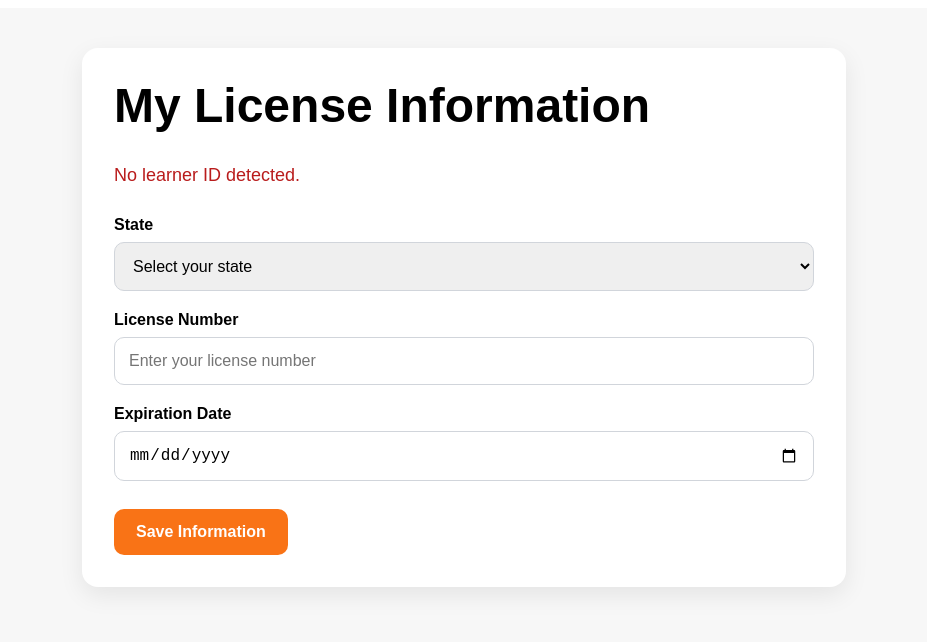
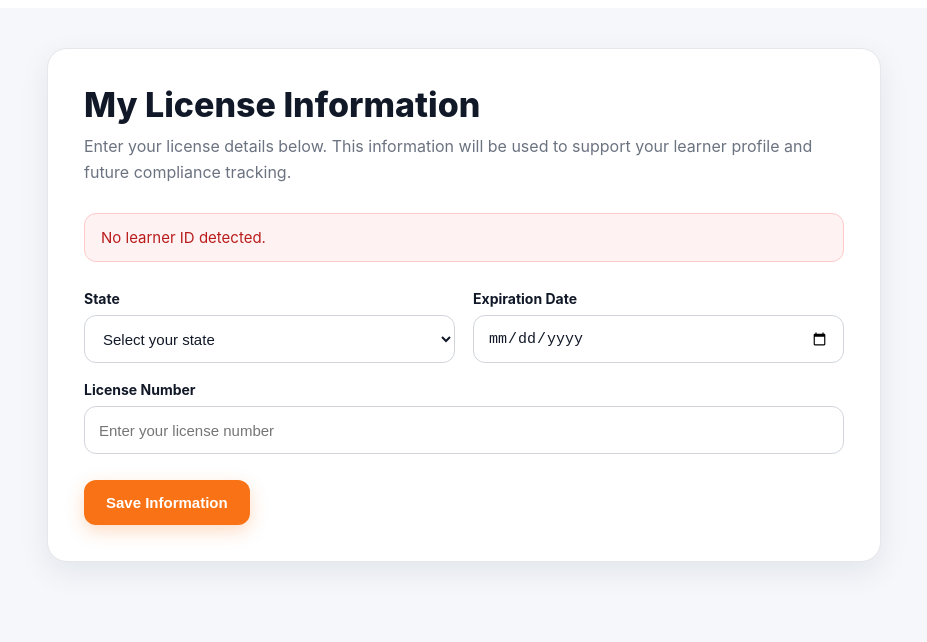
Before and after one commit to marcel-maitland/ti-license-profile-app, a Next.js app: page / in a window 1280 px wide. Shown: the top 642 px of the page, without its empty margins (176-1103 px from the left). Built offline with nearby package versions, Linux system fonts and the light colour scheme.

Commit message:
Update page.tsx

```diff
--- a/app/page.tsx
+++ b/app/page.tsx
@@ -10,57 +10,103 @@ export default function HomePage({ searchParams }: PageProps) {
   return (
     <main
       style={{
-        padding: "40px",
-        fontFamily: "Arial, sans-serif",
-        background: "#f7f7f7",
         minHeight: "100vh",
+        background: "#f5f7fb",
+        padding: "40px 20px",
+        fontFamily:
+          'Inter, ui-sans-serif, system-ui, -apple-system, BlinkMacSystemFont, "Segoe UI", sans-serif',
       }}
     >
       <div
         style={{
-          maxWidth: "700px",
+          maxWidth: "760px",
           margin: "0 auto",
           background: "#ffffff",
-          borderRadius: "16px",
-          padding: "32px",
-          boxShadow: "0 8px 24px rgba(0,0,0,0.08)",
+          borderRadius: "20px",
+          padding: "36px",
+          boxShadow: "0 10px 30px rgba(15, 23, 42, 0.08)",
+          border: "1px solid #e5e7eb",
         }}
       >
-        <h1 style={{ marginTop: 0, fontSize: "48px", lineHeight: 1.1 }}>
+        <div style={{ marginBottom: "28px" }}>
+          <h1
+            style={{
+              margin: 0,
+              fontSize: "34px",
+              lineHeight: 1.15,
+              fontWeight: 800,
+              color: "#111827",
+            }}
+          >
             My License Information
           </h1>
 
+          <p
+            style={{
+              marginTop: "10px",
+              marginBottom: 0,
+              fontSize: "16px",
+              lineHeight: 1.6,
+              color: "#6b7280",
+            }}
+          >
+            Enter your license details below. This information will be used to
+            support your learner profile and future compliance tracking.
+          </p>
+        </div>
+
+        <div
+          style={{
+            marginBottom: "28px",
+            padding: "14px 16px",
+            borderRadius: "12px",
+            background: learnerId ? "#f9fafb" : "#fef2f2",
+            border: learnerId ? "1px solid #e5e7eb" : "1px solid #fecaca",
+            fontSize: "15px",
+            color: learnerId ? "#374151" : "#b91c1c",
+          }}
+        >
           {learnerId ? (
-          <p style={{ fontSize: "18px", color: "#444" }}>
+            <>
               Learner ID detected: <strong>{learnerId}</strong>
-          </p>
+            </>
           ) : (
-          <p style={{ fontSize: "18px", color: "#b91c1c" }}>
-            No learner ID detected.
-          </p>
+            <>No learner ID detected.</>
           )}
+        </div>
 
-        <div style={{ marginTop: "30px" }}>
+        <div
+          style={{
+            display: "grid",
+            gridTemplateColumns: "1fr 1fr",
+            gap: "18px",
+            marginBottom: "18px",
+          }}
+        >
+          <div>
             <label
               style={{
                 display: "block",
+                marginBottom: "8px",
+                fontSize: "14px",
                 fontWeight: 700,
-              marginBottom: "8px",
-              fontSize: "16px",
+                color: "#111827",
               }}
             >
               State
             </label>
             <select
+              defaultValue=""
               style={{
                 width: "100%",
-              padding: "14px",
-              borderRadius: "10px",
+                height: "48px",
+                padding: "0 14px",
+                borderRadius: "12px",
                 border: "1px solid #d1d5db",
-              fontSize: "16px",
-              marginBottom: "20px",
+                fontSize: "15px",
+                color: "#111827",
+                background: "#fff",
               }}
-            defaultValue=""
             >
               <option value="" disabled>
                 Select your state
@@ -69,13 +115,45 @@ export default function HomePage({ searchParams }: PageProps) {
               <option value="FL">Florida</option>
               <option value="NY">New York</option>
             </select>
+          </div>
 
+          <div>
             <label
               style={{
                 display: "block",
+                marginBottom: "8px",
+                fontSize: "14px",
                 fontWeight: 700,
+                color: "#111827",
+              }}
+            >
+              Expiration Date
+            </label>
+            <input
+              type="date"
+              style={{
+                width: "100%",
+                height: "48px",
+                padding: "0 14px",
+                borderRadius: "12px",
+                border: "1px solid #d1d5db",
+                fontSize: "15px",
+                color: "#111827",
+                boxSizing: "border-box",
+                background: "#fff",
+              }}
+            />
+          </div>
+        </div>
+
+        <div style={{ marginBottom: "26px" }}>
+          <label
+            style={{
+              display: "block",
               marginBottom: "8px",
-              fontSize: "16px",
+              fontSize: "14px",
+              fontWeight: 700,
+              color: "#111827",
             }}
           >
             License Number
@@ -85,54 +163,34 @@ export default function HomePage({ searchParams }: PageProps) {
             placeholder="Enter your license number"
             style={{
               width: "100%",
-              padding: "14px",
-              borderRadius: "10px",
+              height: "48px",
+              padding: "0 14px",
+              borderRadius: "12px",
               border: "1px solid #d1d5db",
-              fontSize: "16px",
-              marginBottom: "20px",
+              fontSize: "15px",
+              color: "#111827",
               boxSizing: "border-box",
+              background: "#fff",
             }}
           />
-
-          <label
-            style={{
-              display: "block",
-              fontWeight: 700,
-              marginBottom: "8px",
-              fontSize: "16px",
-            }}
-          >
-            Expiration Date
-          </label>
-          <input
-            type="date"
-            style={{
-              width: "100%",
-              padding: "14px",
-              borderRadius: "10px",
-              border: "1px solid #d1d5db",
-              fontSize: "16px",
-              marginBottom: "28px",
-              boxSizing: "border-box",
-            }}
-          />
+        </div>
 
         <button
           style={{
             background: "#f97316",
-              color: "#fff",
+            color: "#ffffff",
             border: "none",
             padding: "14px 22px",
-              borderRadius: "10px",
-              fontSize: "16px",
+            borderRadius: "12px",
+            fontSize: "15px",
             fontWeight: 700,
             cursor: "pointer",
+            boxShadow: "0 6px 18px rgba(249, 115, 22, 0.25)",
           }}
         >
           Save Information
         </button>
       </div>
-      </div>
     </main>
   )
 }
```
Lines whose indentation alone changed are shown as unchanged.
